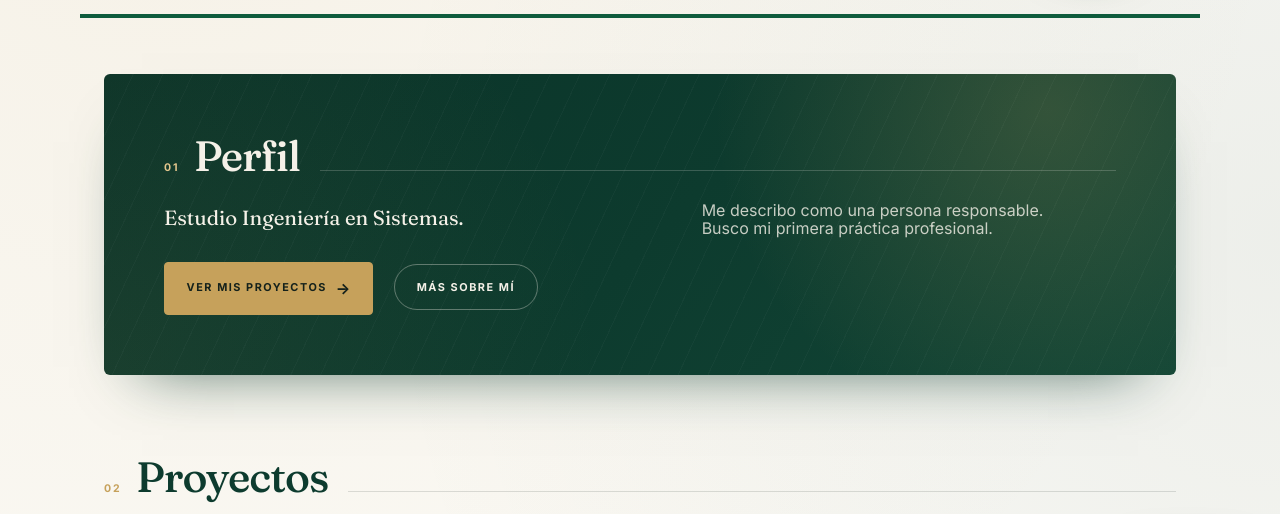
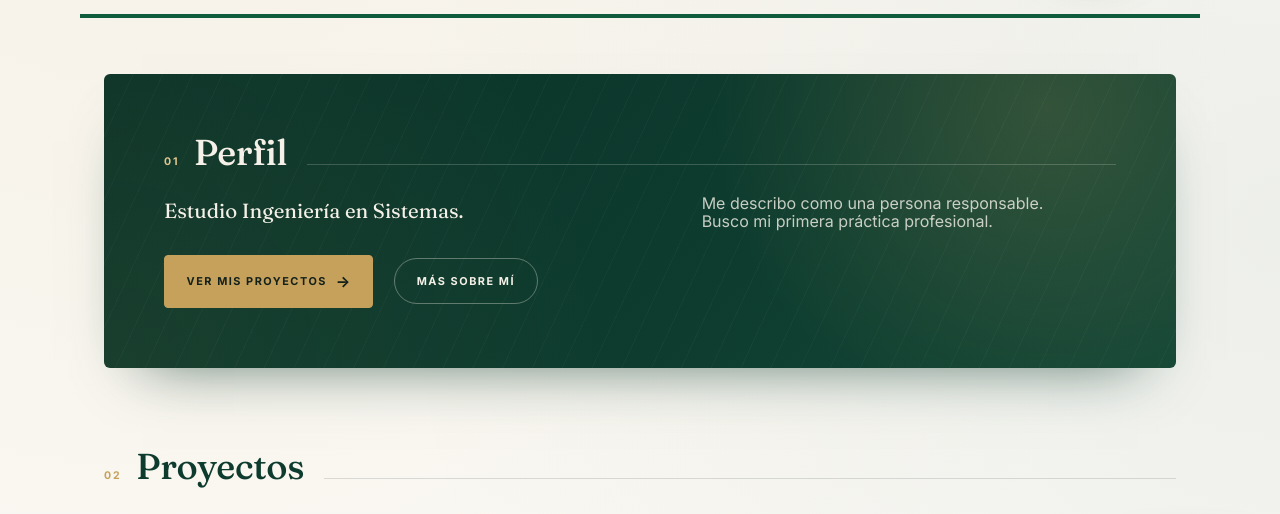
Before and after one commit to CarolinaChz/CV, a plain HTML site: page index.html in a window 1280 px wide. Shown: the part 210-724 px from the top of the page. Drawn offline with Linux system fonts and the light colour scheme.

Commit message:
Falla 1: Desajuste de rediseño entre lo que declaraba el archivo y lo que reportaba font-size.

```diff
--- a/css/generated.css
+++ b/css/generated.css
@@ -22,8 +22,12 @@ header {
   font-size: 0.875rem;
 }
 
-main h2 {
-  font-size: 2.25rem;
+/* Ojo: `main h2` (0,0,2) pierde contra `main > section > h2` (0,0,3) de
+   styles.css, así que el 2.25rem no se aplicaba: el h2 medía el clamp de
+   styles.css (2.65rem = 42.4px). Se sube la especificidad y se deja fluido,
+   con 2.25rem como techo, para que nunca se acerque al h1. */
+main > section > h2 {
+  font-size: clamp(1.85rem, 2.9vw, 2.25rem);
   letter-spacing: -0.01em;
 }
 
```
Also changed, not shown: 1 other file.
